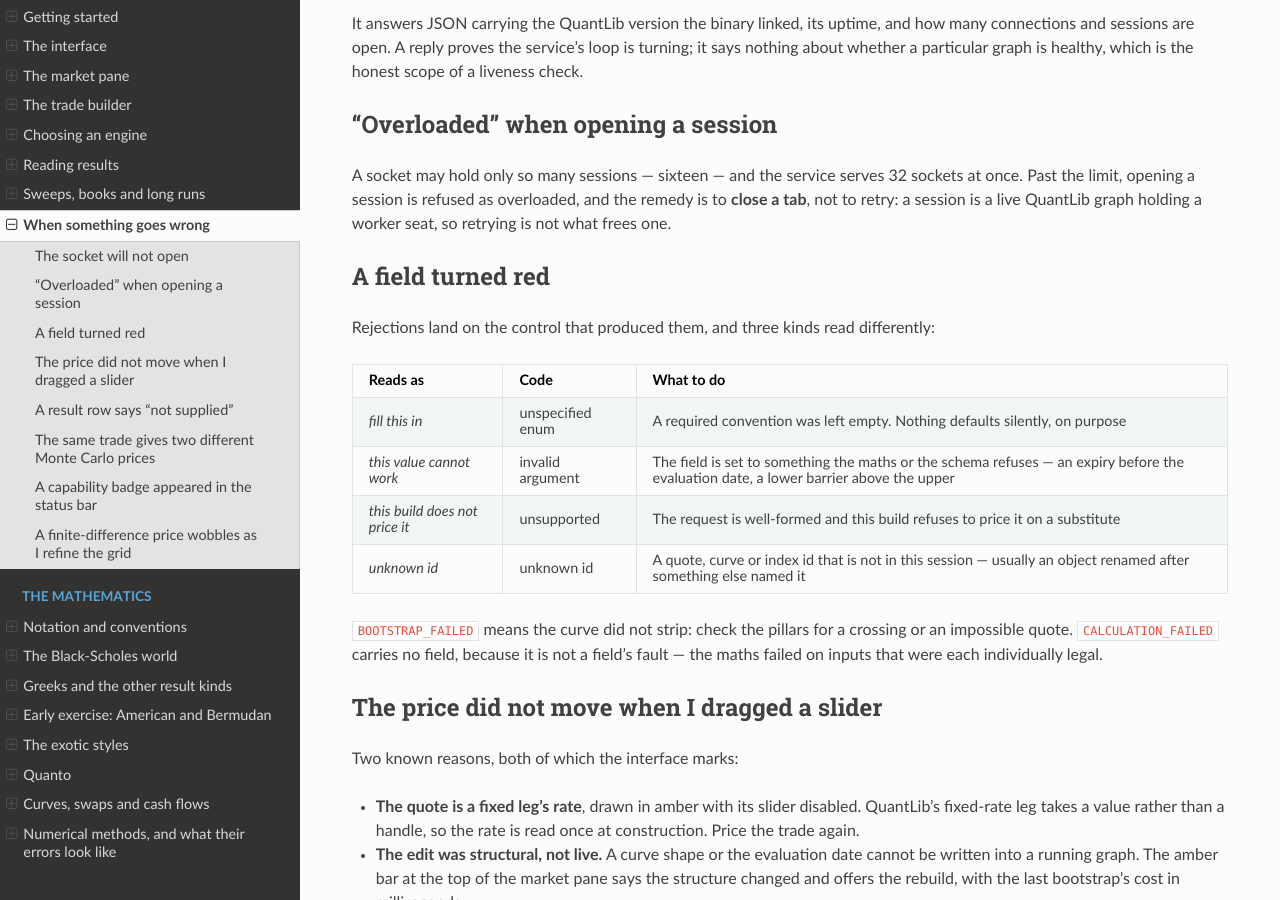
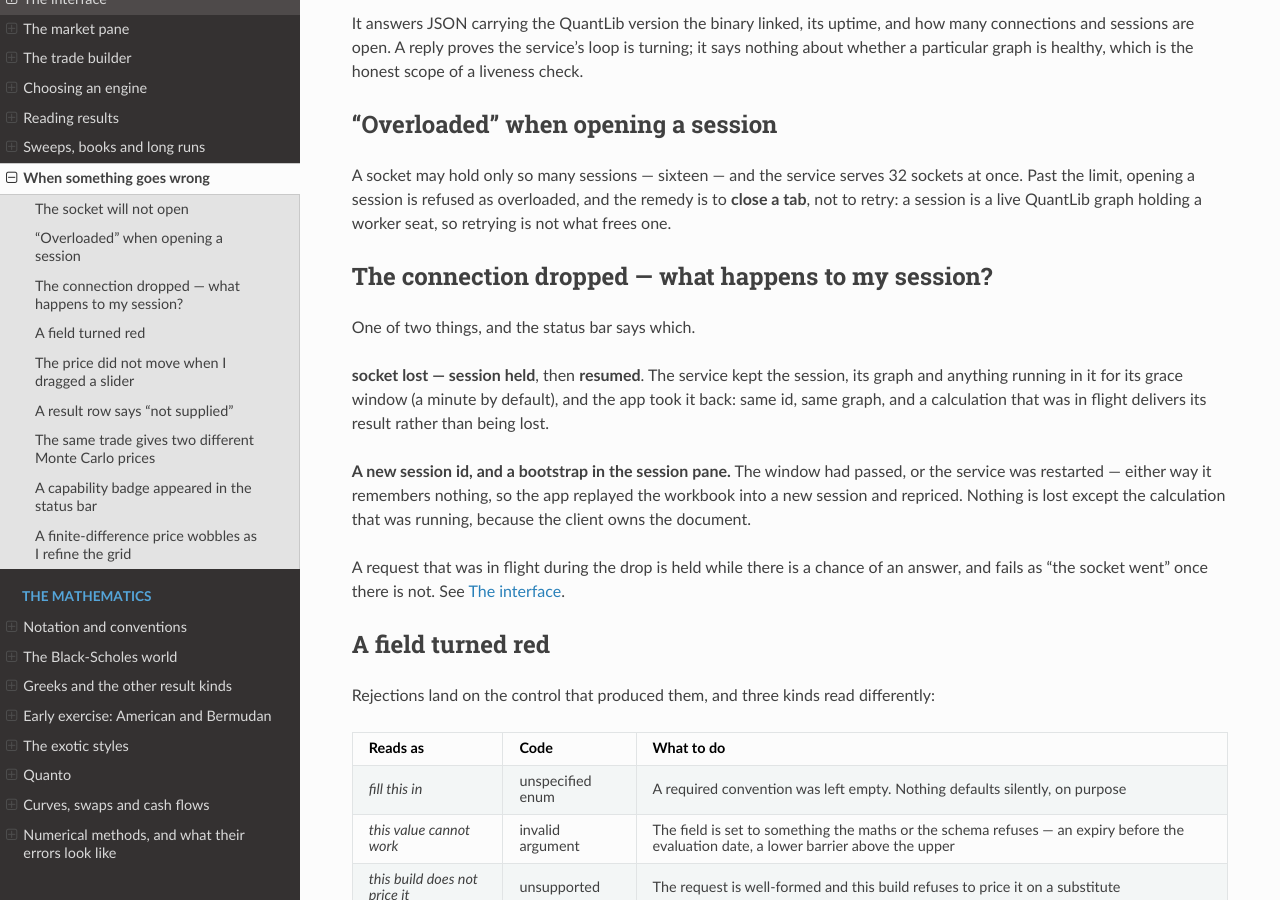
Before and after one commit to markccchiang/ql-frontend, a Sphinx documentation site: the page built from doc/troubleshooting.md, in a window 1280 px wide and 900 px high, scrolled down 560 px. Built offline with Sphinx 7.4.7 and the Read the Docs theme 3.1.0, drawn with Linux system fonts in a browser that asks for light colours.

Commit message:
Show the resumed badge, and say what a drop costs now
The interface page describes a session coming back and had no picture of it;
the status bar after a real cut is that picture — the same session id with
RESUMED beside it, and a bootstrap figure that belongs to the open rather than
to a rebuild that never happened.

The rest is the sweep the change earned. Troubleshooting gains the question a
user actually asks after a blink — did my session come back, and how do I tell
— with both answers and how the status bar distinguishes them. The Monte Carlo
section says the run survives a dropped connection, which is the whole reason
the window exists. workbookSlice and persistence still argued from a session
dying with its socket in their own headers. And the counts were stale: thirty
browser checks now, thirteen of them needing the backend, and 109 unit checks.

Co-Authored-By: Claude Opus 5 <noreply@anthropic.com>

```diff
--- a/doc/troubleshooting.md
+++ b/doc/troubleshooting.md
@@ -30,6 +30,24 @@ A socket may hold only so many sessions — sixteen — and the service serves 3
 sockets at once. Past the limit, opening a session is refused as overloaded,
 and the remedy is to **close a tab**, not to retry: a session is a live
 QuantLib graph holding a worker seat, so retrying is not what frees one.
+
+## The connection dropped — what happens to my session?
+
+One of two things, and the status bar says which.
+
+**socket lost — session held**, then **resumed**. The service kept the session,
+its graph and anything running in it for its grace window (a minute by
+default), and the app took it back: same id, same graph, and a calculation that
+was in flight delivers its result rather than being lost.
+
+**A new session id, and a bootstrap in the session pane.** The window had
+passed, or the service was restarted — either way it remembers nothing, so the
+app replayed the workbook into a new session and repriced. Nothing is lost
+except the calculation that was running, because the client owns the document.
+
+A request that was in flight during the drop is held while there is a chance of
+an answer, and fails as "the socket went" once there is not. See
+{doc}`interface`.
 
 ## A field turned red
 
```
Also changed, not shown: TESTING.md (+3 -3 lines), doc/getting-started.md (+2 -3 lines), doc/interface.md (+12 -4 lines), doc/studies.md (+5 -0 lines), doc/images/session-resumed.png (added), 2 other files.
